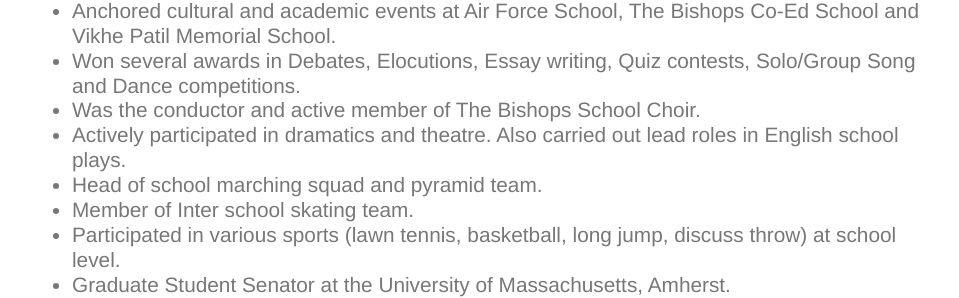
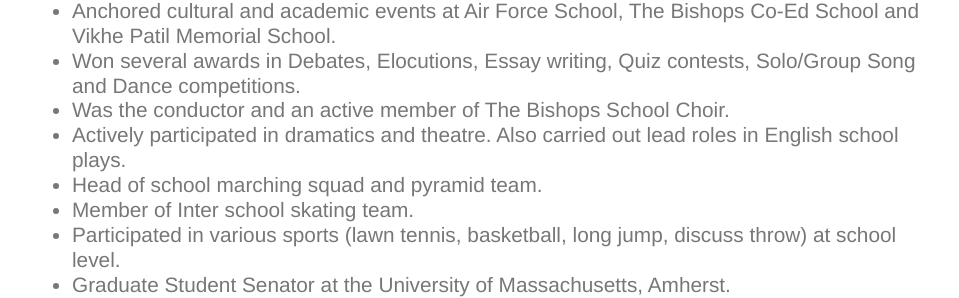
Before and after one commit to Uppaal/Uppaal.github.io, a Jekyll site: the page built from cv/index.html, in a window 1280 px wide and 900 px high, scrolled down 3808 px. Shown: the part 183-481 px from the top of the window, without its empty margins (160-1119 px from the left). Built offline with Jekyll 4.4.1, drawn with Linux system fonts in a browser that asks for light colours.

```diff
--- a/cv/index.html
+++ b/cv/index.html
@@ -155,7 +155,7 @@ title: Curriculum Vitae
 		<li>Headed a project on ‘Creativity and Innovation’ and managed a team of UG and PG students at Indian Institute of Technology, Delhi.</li>
 		<li>Anchored cultural and academic events at Air Force School, The Bishops Co-Ed School and Vikhe Patil Memorial School.</li>
 		<li>Won several awards in Debates, Elocutions, Essay writing, Quiz contests, Solo/Group Song and Dance competitions.</li>
-		<li>Was the conductor and active member of The Bishops School Choir.</li>
+		<li>Was the conductor and an active member of The Bishops School Choir.</li>
 		<li>Actively participated in dramatics and theatre. Also carried out lead roles in English school plays.</li>
 		<li>Head of school marching squad and pyramid team.</li>
 		<li>Member of Inter school skating team.</li>
```
